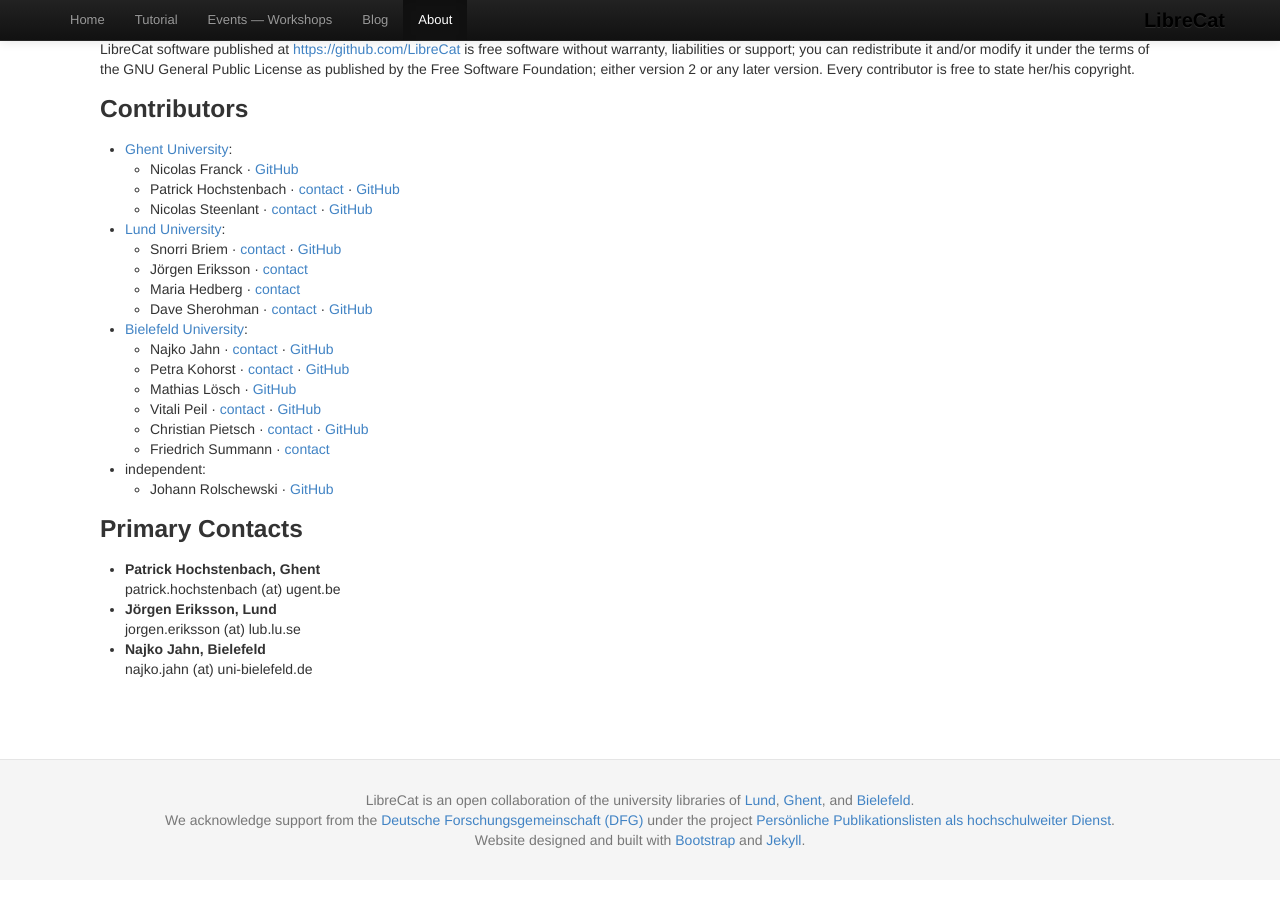
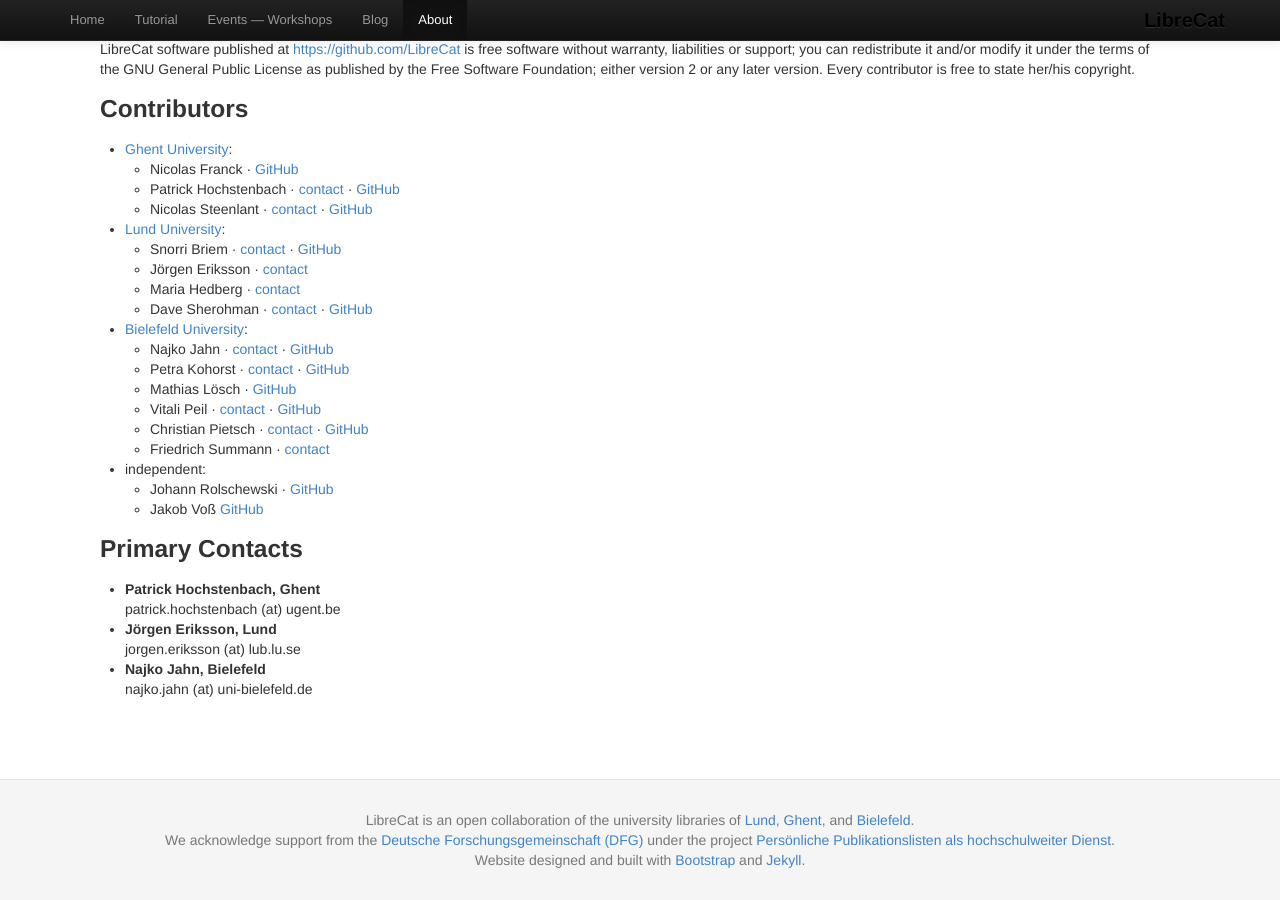
Before and after one commit to LibreCat/librecat.github.io, a Jekyll site: the page built from about.html, in a window 1280 px wide and 900 px high, scrolled down 1047 px. Built offline with Jekyll 4.4.1, drawn with Linux system fonts in a browser that asks for light colours.

Commit message:
Adding Jakob to the contacts

```diff
--- a/about.html
+++ b/about.html
@@ -88,6 +88,7 @@
 	       <li>independent:</li>
 	       <ul>
 		 <li>Johann Rolschewski &middot; <a href="https://github.com/jorol">GitHub</a></li>
+         <li>Jakob Vo&szlig; <a href="https://github.com/nichtich">GitHub</a></li>
 	       </ul>
 	     </ul>
 
```
